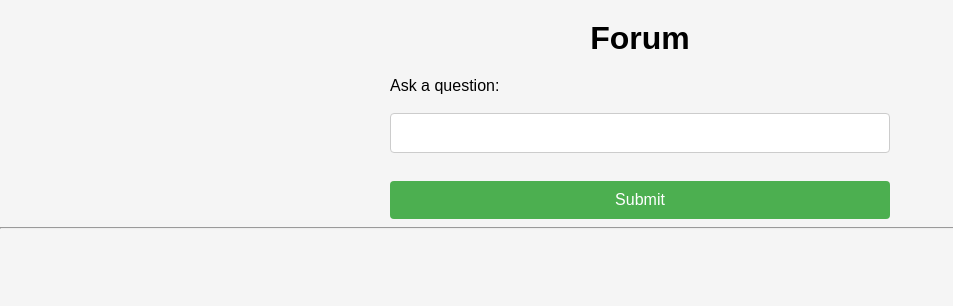
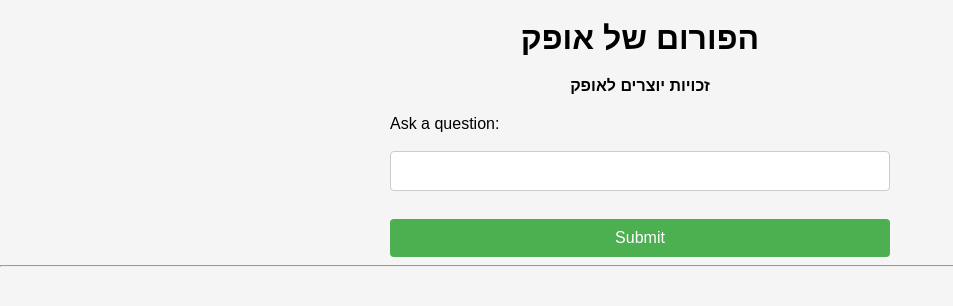
Before and after one commit to yuval4/ofekBlog, a website: page public/index.html in a window 1280 px wide. Shown: the whole page, without its empty margins (0-953 px from the left). Drawn offline with Linux system fonts and the light colour scheme; no server answers.

Commit message:
change the title

```diff
--- a/public/index.html
+++ b/public/index.html
@@ -4,7 +4,8 @@
     <link rel="stylesheet" type="text/css" href="style.css" />
   </head>
   <body>
-    <h1>Forum</h1>
+    <h1>הפורום של אופק</h1>
+    <h6>זכויות יוצרים לאופק</h6>
     <form id="question-form">
       <label for="question-input">Ask a question:</label><br />
       <input type="text" id="question-input" name="question" /><br />
--- a/public/style.css
+++ b/public/style.css
@@ -9,6 +9,12 @@ body {
     text-align: center;
     margin: 20px 0;
     font-size: 32px;
+  }
+
+  h6 {
+    text-align: center;
+    margin: 20px 0;
+    font-size: 16px;
   }
 
   form {
```
